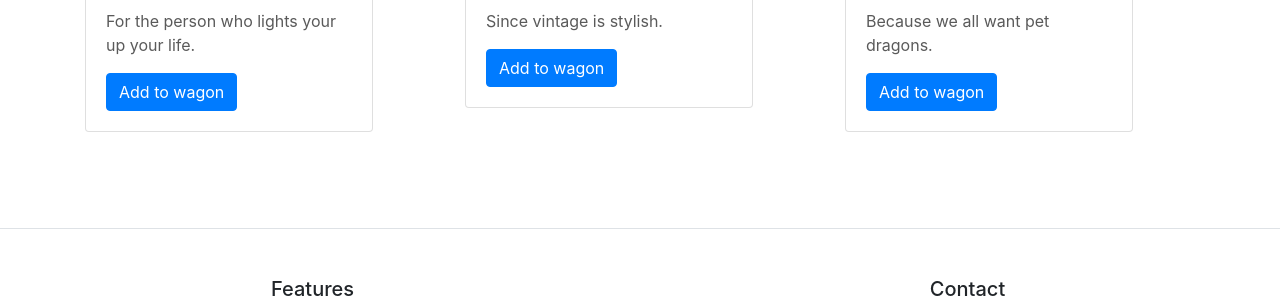
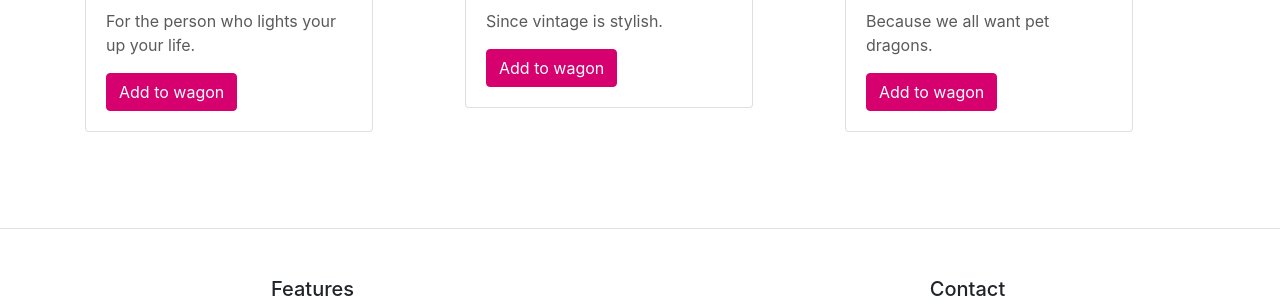
Before and after one commit to wizardoutofwater/fakeCompany, a plain HTML site: page index.html in a window 1280 px wide. Shown: the part 734-1040 px from the top of the page. Drawn offline with nearby package versions, Linux system fonts and the light colour scheme.

Commit message:
updated button color to HOT pink

```diff
--- a/fakecompany.css
+++ b/fakecompany.css
@@ -1,4 +1,3 @@
-
 #zachImg {
   height: 150px;
   background: #aaa;
@@ -43,3 +42,13 @@
   width: auto;
   height: 250px;
 }
+
+.btn-primary {
+  background-color: #d6006f;
+  border: 1px solid #d6006f;
+}
+
+.btn-primary:hover {
+  background-color: #d6006f;
+  border: 1px solid #d6006f;
+}
```
